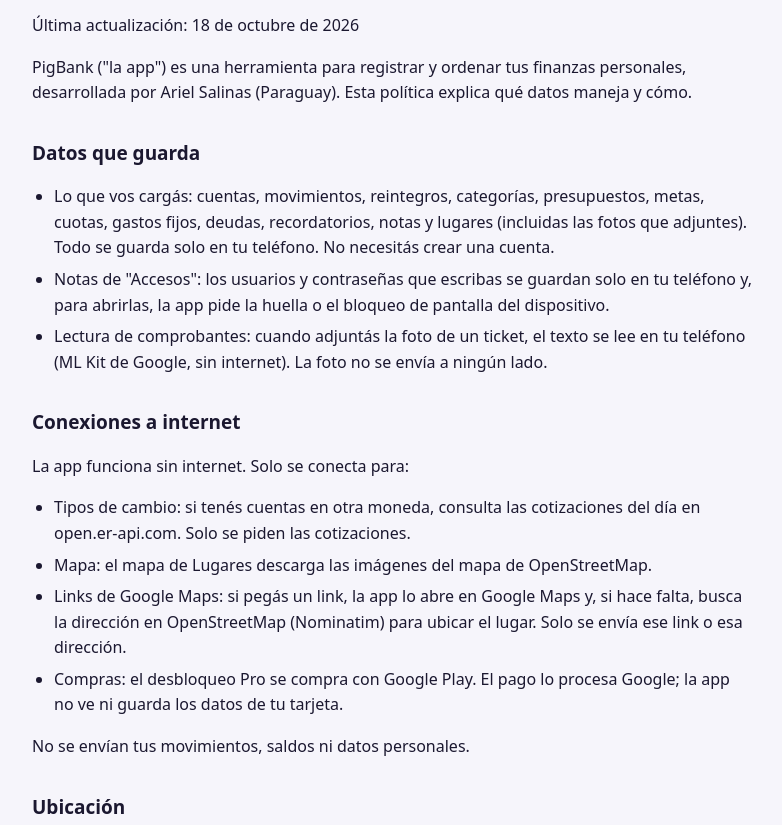
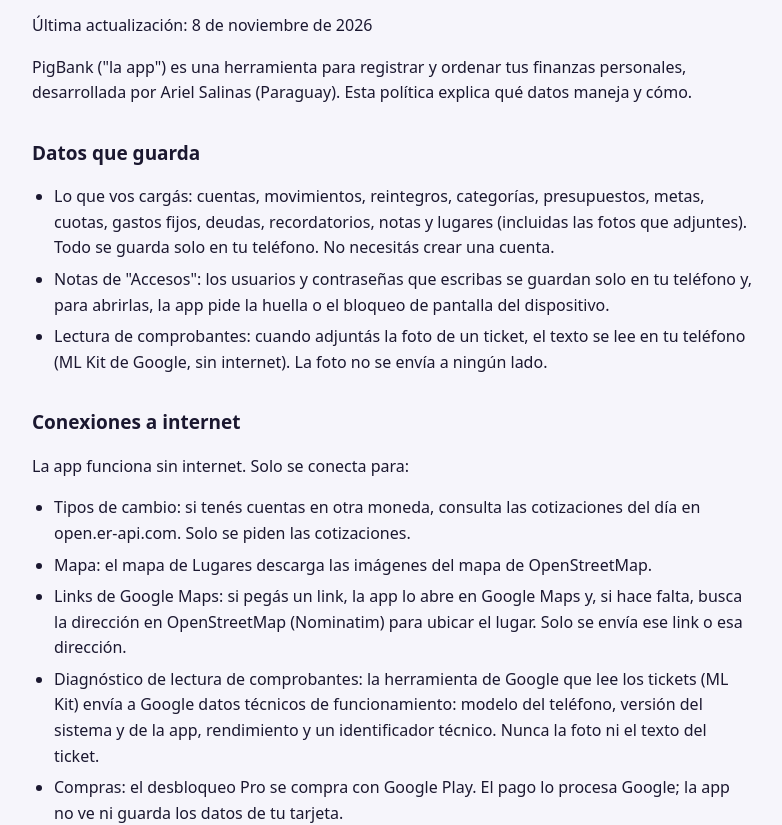
Before and after one commit to asalinas18/pigbank, a plain HTML site: page docs/privacidad.html in a window 1280 px wide. Shown: the part 147-972 px from the top of the page, without its empty margins (248-1030 px from the left). Drawn offline with Linux system fonts and the light colour scheme.

Commit message:
Política de privacidad: datos técnicos del lector de comprobantes y copia automática

```diff
--- a/docs/privacidad.html
+++ b/docs/privacidad.html
@@ -17,7 +17,7 @@
 <main>
 <header><span>PigBank</span></header>
 <h1>Política de privacidad</h1>
-<p>Última actualización: 18 de octubre de 2026</p>
+<p>Última actualización: 8 de noviembre de 2026</p>
 <p>PigBank ("la app") es una herramienta para registrar y ordenar tus finanzas personales, desarrollada por Ariel Salinas (Paraguay). Esta política explica qué datos maneja y cómo.</p>
 <h2>Datos que guarda</h2>
 <ul>
@@ -31,6 +31,7 @@
 <li>Tipos de cambio: si tenés cuentas en otra moneda, consulta las cotizaciones del día en open.er-api.com. Solo se piden las cotizaciones.</li>
 <li>Mapa: el mapa de Lugares descarga las imágenes del mapa de OpenStreetMap.</li>
 <li>Links de Google Maps: si pegás un link, la app lo abre en Google Maps y, si hace falta, busca la dirección en OpenStreetMap (Nominatim) para ubicar el lugar. Solo se envía ese link o esa dirección.</li>
+<li>Diagnóstico de lectura de comprobantes: la herramienta de Google que lee los tickets (ML Kit) envía a Google datos técnicos de funcionamiento: modelo del teléfono, versión del sistema y de la app, rendimiento y un identificador técnico. Nunca la foto ni el texto del ticket.</li>
 <li>Compras: el desbloqueo Pro se compra con Google Play. El pago lo procesa Google; la app no ve ni guarda los datos de tu tarjeta.</li>
 </ul>
 <p>No se envían tus movimientos, saldos ni datos personales.</p>
@@ -47,6 +48,7 @@
 <h2>Seguridad y respaldos</h2>
 <ul>
 <li>Podés proteger la app con PIN y huella, ocultar los saldos y bloquear capturas de pantalla.</li>
+<li>Tus datos no se copian a la copia de seguridad automática de Android: solo salen del teléfono si vos creás y compartís un respaldo.</li>
 <li>El respaldo completo es un archivo con todos tus datos y fotos. Podés protegerlo con contraseña (cifrado AES-256). Guardalo en un lugar seguro y no lo compartas.</li>
 </ul>
 <h2>Permisos</h2>
```
